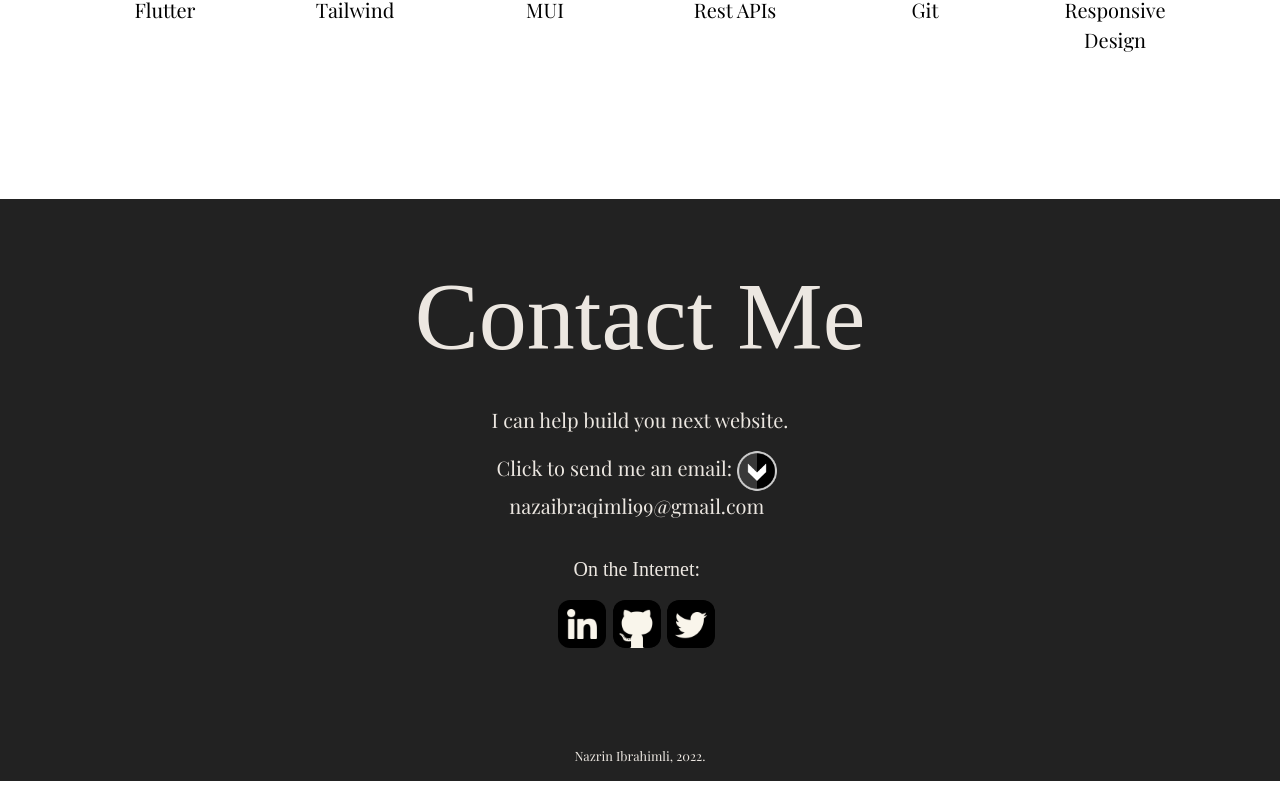
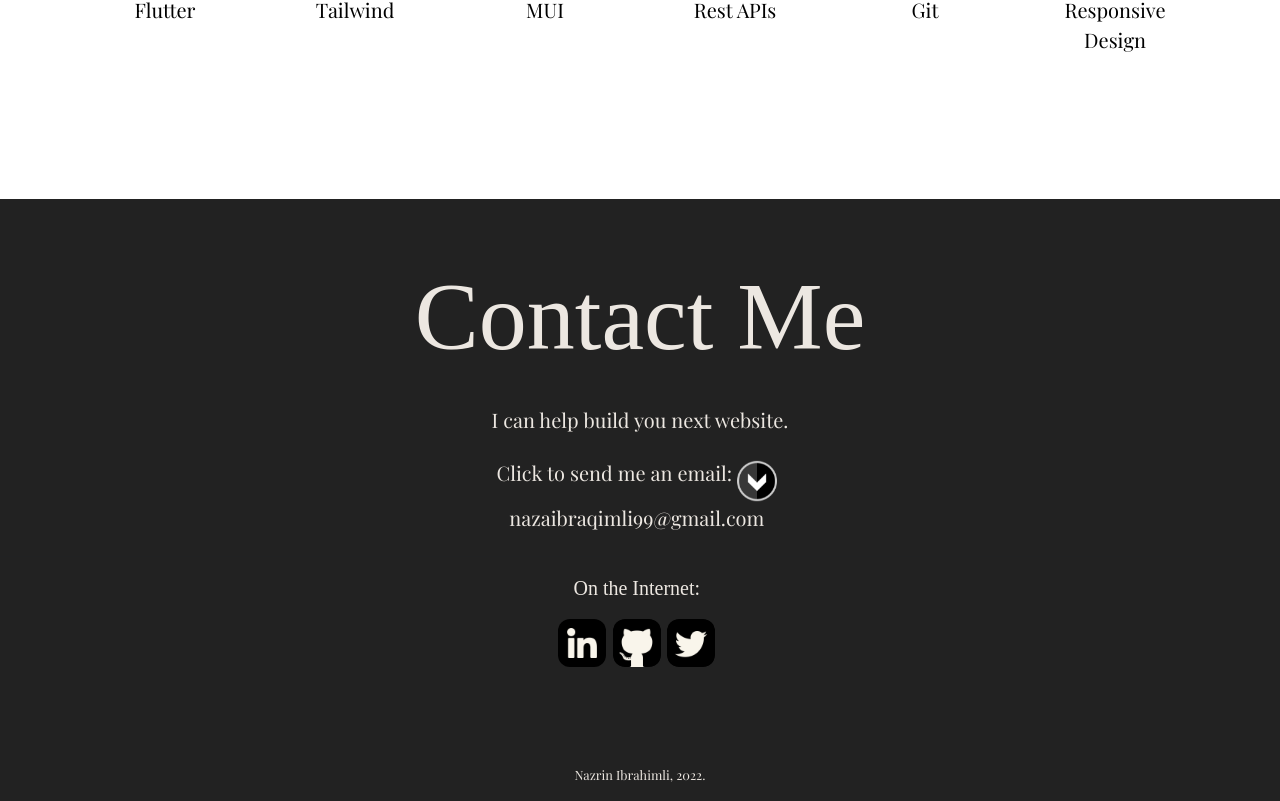
Before and after one commit to nazrinibrahimli/portfolio-Nazrin, a React (Create React App) app: page / in a window 1280 px wide. Shown: the part 3707-4508 px from the top of the page. Built offline with nearby package versions, Linux system fonts and the light colour scheme; a web font is replaced by a local one.

Commit message:
animation chnaged in footer

```diff
--- a/src/styles/About.css
+++ b/src/styles/About.css
@@ -192,7 +192,7 @@ span{
       scale: 1.4;
     }
     70%{
-      scale: 1.8;
+      scale: 1.6;
     }
   }
 
--- a/src/styles/Contact.css
+++ b/src/styles/Contact.css
@@ -115,25 +115,22 @@ padding-bottom: 1rem;
     font-family: 'Playfair Display', serif;
     display: block;
     font-size: 1.25rem;
+    line-height: 2.8rem;
 
 }
 .arrow{
     animation-name: App-logo-spin-x;
-    animation-duration: 8s;
+    animation-duration: 3s;
     animation-iteration-count: infinite;
     transition-timing-function: ease-out;
 }
 
 
 @keyframes App-logo-spin-x {
-    0% {
-      transform: rotateX(0deg);
+    50% {
+      transform: translate(0,10px);
     }
 
-    100%{
-      transform: rotateX(360deg);
-
-    }
   }
 
 
```
